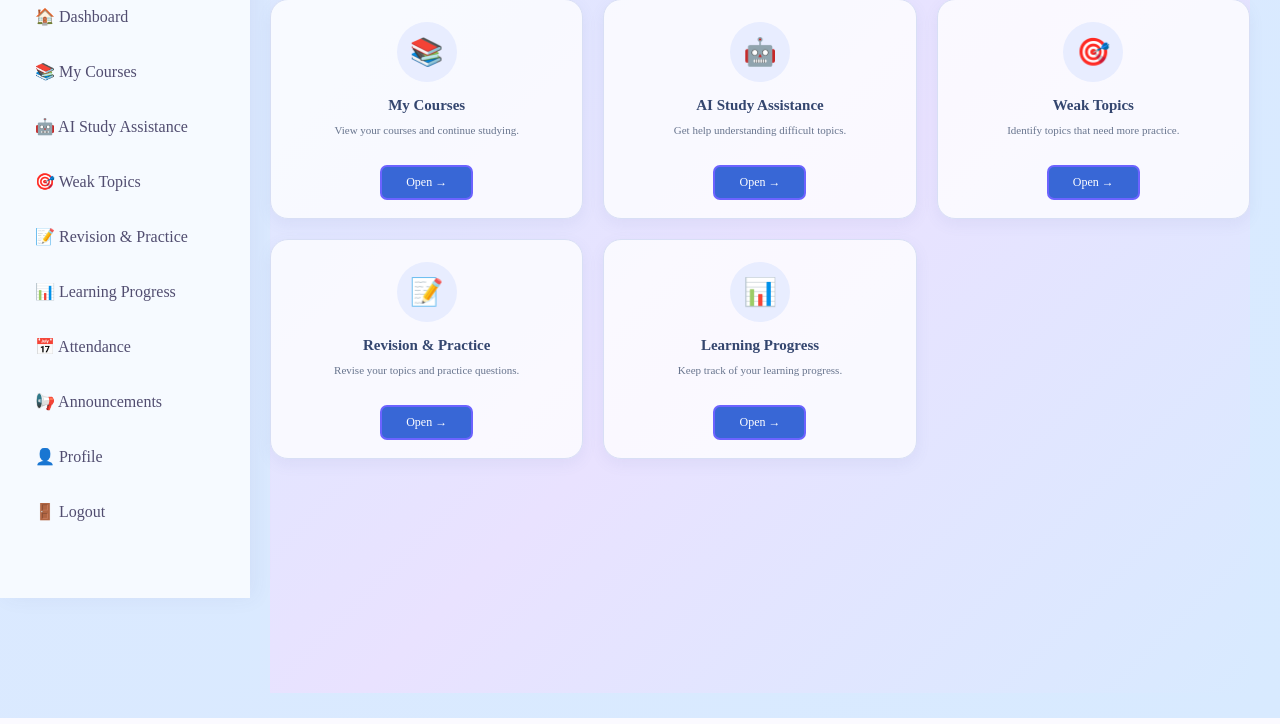
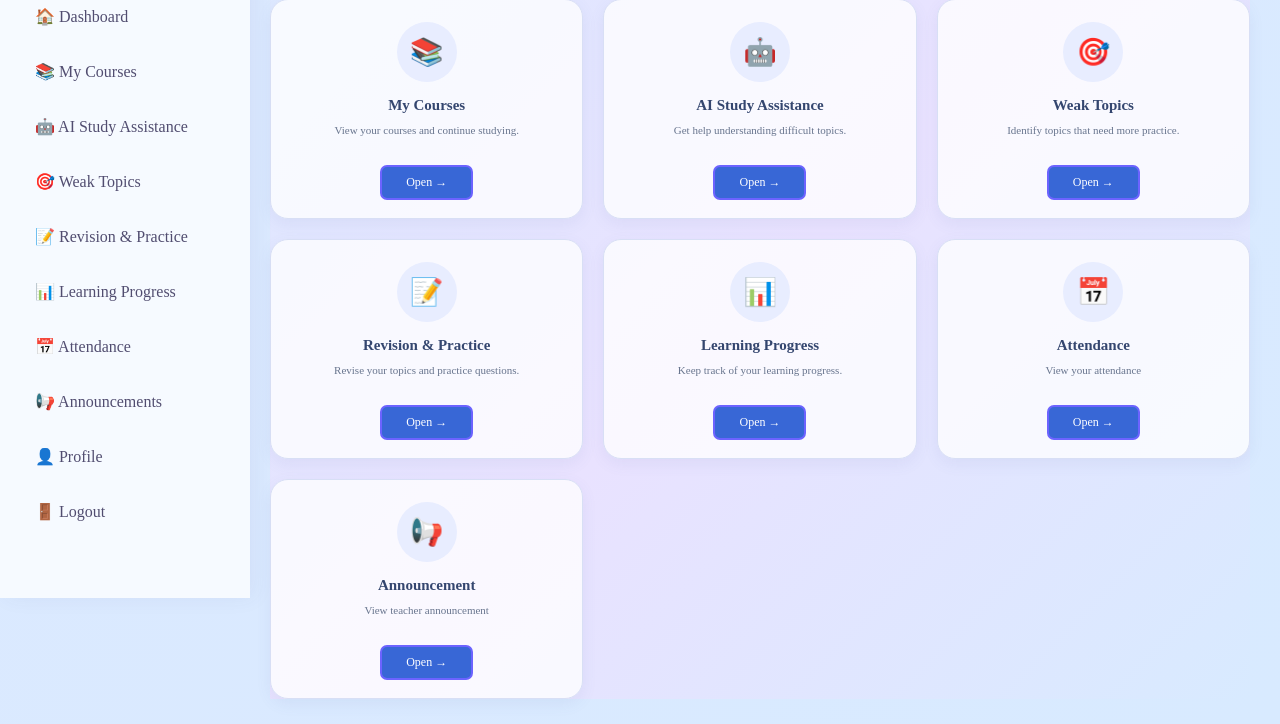
Before and after one commit to panaganamrata17-debug/EduGenius-Assistant, a Django app: template edu_app/templates/edu_app/student_dashboard.html in a window 1280 px wide. Shown: the part 202-926 px from the top of the page. Run offline with Django 5.2, Linux system fonts and the light colour scheme; the template is opened without the code that fills it, so the values that code supplies are empty.

Commit message:
Update course detail and student dashboard pages

```diff
--- a/edu_app/templates/edu_app/student_dashboard.html
+++ b/edu_app/templates/edu_app/student_dashboard.html
@@ -74,7 +74,6 @@
                             <h3>AI Study Assistance</h3>
                             <p>Get help understanding difficult topics.</p>
                             <span class="feature-open">Open →</span>
-
                     </a>
 
                     <a href="{% url 'student_weak_topics' %}"
@@ -109,6 +108,22 @@
                         <span class="feature-open">Open →</span>
 
                     </a>
+
+                    <a href="{% url 'student_attendance' %}"
+                        class="student-feature-card" id="attendance">
+                            <div class="feature-icon">📅</div>
+                            <h3>Attendance</h3>
+                            <p>View your attendance</p>
+                            <span class="feature-open">Open →</span>
+                    </a>
+
+                    <a href="{% url 'student_announcements' %}"
+                        class="student-feature-card" id="announcement">
+                            <div class="feature-icon">📢</div>
+                            <h3>Announcement</h3>
+                            <p>View teacher announcement</p>
+                            <span class="feature-open">Open →</span>
+                    </a>
                 </div>
 
             </section>
```
Also changed, not shown: edu_app/templates/edu_app/course_detail.html (indentation only). Lines whose indentation alone changed are shown as unchanged.
